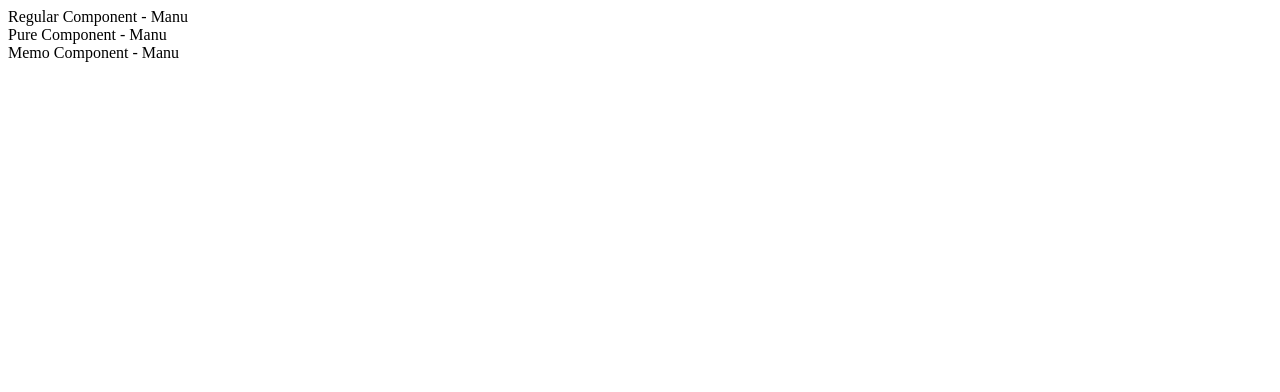
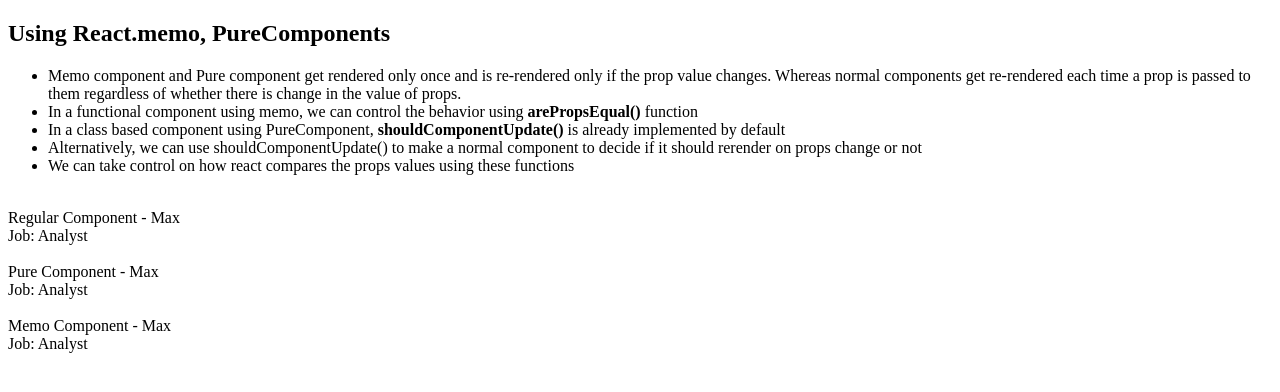
Before and after one commit to manumohan009/simple-react-examples, a React (Create React App) app: page /pure-and-memo in a window 1280 px wide. Shown: the top 392 px of the page. Built offline with nearby package versions, Linux system fonts and the light colour scheme.

Commit message:
React.memo & PureComponent example

```diff
--- a/src/pure-and-memo/MemoComp.js
+++ b/src/pure-and-memo/MemoComp.js
@@ -1,13 +1,20 @@
 import React from 'react'
 
-function MemoComp({name}) {
-    console.log('********** Memo Component render **********');
+function MemoComp(props) {
+    console.log('********** Memo Component render **********', props);
 
     return (
         <>
-           Memo Component - {name}
+           Memo Component - {props.person.name}
+           <div>Job: {props.job}</div>
         </>
     )
 }
 
-export default React.memo(MemoComp);
+function arePropsEqual(prevProps, nextProps) {
+    return prevProps.job === nextProps.job && prevProps.person.name === nextProps.person.name;
+    // return true
+}
+
+export default React.memo(MemoComp, arePropsEqual)
+// export default React.memo(MemoComp);
--- a/src/pure-and-memo/PureAndMemoParent.js
+++ b/src/pure-and-memo/PureAndMemoParent.js
@@ -1,31 +1,57 @@
-import React, { Component } from 'react'
-import MemoComp from './MemoComp'
-import PureComp from './PureComp'
-import RegComp from './RegComp'
+import React, { Component } from "react";
+import MemoComp from "./MemoComp";
+import PureComp from "./PureComp";
+import RegComp from "./RegComp";
 
 class PureAndMemoParent extends Component {
   constructor(props) {
-        super(props)
+    super(props);
     this.state = {
-             name: 'Manu'
+      person: {name: 'Manu'},
+      job: 'Web Developer'
+    };
   }
+  handle = null;
+
+  componentDidMount() {
+    this.handle = setInterval(() => {
+      this.setState({
+        person: {name: 'Max'},
+        job: 'Analyst'
+        // job: 'Analyst'+Math.random()
+      });
+    }, 2000);
   }
 
-    componentDidMount() {
-        setInterval(()=>{
-            this.setState({name: 'Manu'})
-        },2000)
+  componentWillUnmount(){
+    clearInterval(this.handle)
+    console.log(this.handle, 'clearInterval')
   }
 
   render() {
-        console.log('********** Parent Component render **********');
+    console.log("********** Parent Component render **********");
     return (
       <div>
-                <RegComp name={this.state.name}/><br/>
-                <PureComp name={this.state.name}/><br/>
-                <MemoComp name={this.state.name}/>
+        <div>
+          <h2>Using React.memo, PureComponents</h2>
+          <ul>
+            <li>Memo component and Pure component get rendered only once and is re-rendered only if the
+          prop value changes. Whereas normal components get re-rendered each
+          time a prop is passed to them regardless of whether there is change in the value of props.</li>
+          <li>In a functional component using memo, we can control the behavior using <b>arePropsEqual()</b> function</li>
+          <li>In a class based component using PureComponent, <b>shouldComponentUpdate()</b> is already implemented by default</li>
+          <li>Alternatively, we can use shouldComponentUpdate() to make a normal component to decide if it should rerender on props change or not</li>
+          <li>We can take control on how react compares the props values using these functions</li>
+          </ul>
+        </div><br/>
+        <RegComp person={this.state.person} job={this.state.job} />
+        <br />
+        <PureComp person={this.state.person} job={this.state.job}/>
+        {/* <PureComp  job={this.state.job}/> */}
+        <br />
+        <MemoComp person={this.state.person} job={this.state.job}/>
       </div>
-        )
+    );
   }
 }
 
--- a/src/pure-and-memo/PureComp.js
+++ b/src/pure-and-memo/PureComp.js
@@ -1,6 +1,7 @@
-import React, { PureComponent } from 'react'
+import React, { PureComponent, Component } from 'react'
 
-class PureComp extends PureComponent {
+// class PureComp extends PureComponent {
+class PureComp extends Component {
     constructor(props) {
         super(props)
 
@@ -12,12 +13,19 @@
     componentDidMount() {
 
     }
+    shouldComponentUpdate(nextProps, nextState){
+        if(this.props.job === nextProps.job && this.props.person.name === nextProps.person.name){
+            return false
+        }
+        return true
+    }
 
     render() {
-        console.log('********** Pure Component render **********')
+        console.log('********** Pure Component render **********', this.props)
         return (
             <>
-                Pure Component - { this.props.name}
+                Pure Component - { this.props.person.name}
+                <div>Job: {this.props.job}</div>
             </>
         )
     }
--- a/src/pure-and-memo/RegComp.js
+++ b/src/pure-and-memo/RegComp.js
@@ -13,10 +13,11 @@
     }
 
     render() {
-        console.log('********** Regular Component render **********');
+        console.log('********** Regular Component render **********',this.props);
         return (
             <>
-                Regular Component - { this.props.name}
+                Regular Component - {this.props.person.name}
+                <div>Job: {this.props.job}</div>
             </>
         )
     }
```
Lines whose indentation alone changed are shown as unchanged.
